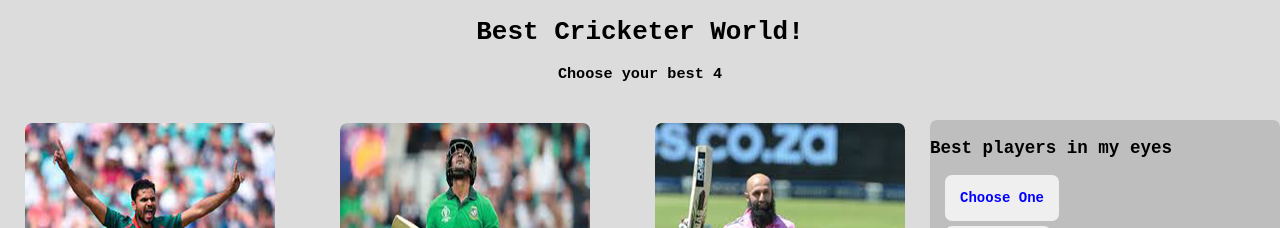
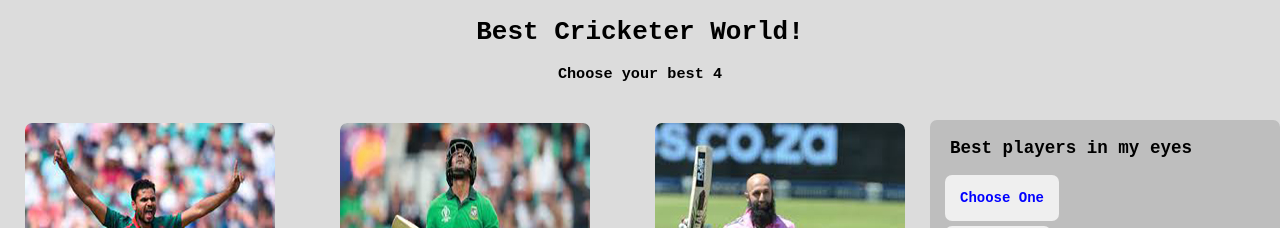
Before and after one commit to shahin7333/lucky-one, a React (Create React App) app: page / in a window 1280 px wide. Shown: the top 228 px of the page. Built offline with nearby package versions, Linux system fonts and the light colour scheme.

Commit message:
final commit

```diff
--- a/src/Components/Bestplayer/Bestplayer.css
+++ b/src/Components/Bestplayer/Bestplayer.css
@@ -15,6 +15,9 @@
     font-family: monospace;
     font-size: 15px;
 
+}
+.best-heading{
+    margin-left: 20px;
 }
 .btn-choose-clear{
 border: none;
--- a/src/Components/Bestplayer/Bestplayer.js
+++ b/src/Components/Bestplayer/Bestplayer.js
@@ -15,6 +15,23 @@ const Bestplayer = () => {
     const handleAddToRight = (player) => {
         const newList = [...list, player];
         setList(newList);
+
+    };
+    const CloseAll = () => {
+        setList([]);
+    }
+
+    // const ChooseOne = () => {
+    //     const randBest = list[Math.floor(Math.randaom() * list.length)];
+    //     console.log(randBest)
+    //     const newList = [randBest];
+    //     setList(newList);
+    // }
+    const chooseBest = () => {
+        const randBest = list[Math.floor(Math.random() * list.length)];
+        const newList = [randBest];
+        setList(newList);
+
     }
 
     return (
@@ -26,14 +43,14 @@ const Bestplayer = () => {
                 }
             </div>
             <div className="choose-right">
-                <h3>Best players in my eyes</h3>
+                <h3 className='best-heading'>Best players in my eyes</h3>
                 {
                     list.map(player => <Rightcart key={player.id} player={player}></Rightcart>)
 
                 }
                 <div>
-                    <button className='btn-choose-clear' id='btn-choose-clear-one'><b>Choose One</b></button><br />
-                    <button className='btn-choose-clear' id='btn-choose-clear-two'><b>Clear All</b></button>
+                    <button onClick={chooseBest} className='btn-choose-clear' id='btn-choose-clear-one'><b>Choose One</b></button><br />
+                    <button onClick={CloseAll} className='btn-choose-clear' id='btn-choose-clear-two'><b>Clear All</b></button>
                 </div>
             </div>
         </div>
--- a/src/Components/Rightcart/Rightcart.js
+++ b/src/Components/Rightcart/Rightcart.js
@@ -5,7 +5,7 @@ import { FontAwesomeIcon } from '@fortawesome/react-fontawesome';
 
 const Rightcart = (props) => {
     const { name, img } = props.player;
-    console.log(props.list);
+    console.log(props.player);
     return (
         <div className='right-cart'>
 
```
